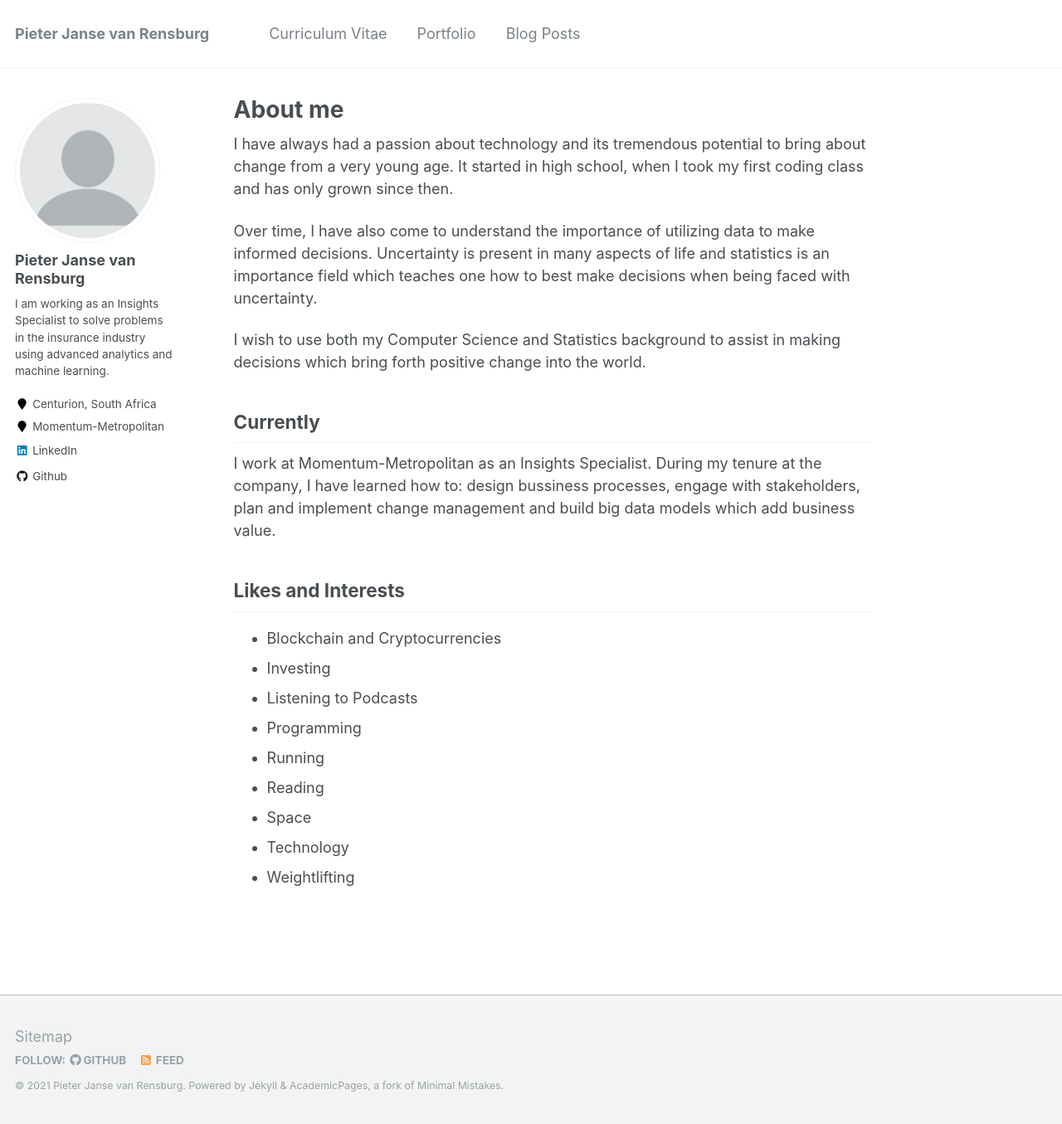
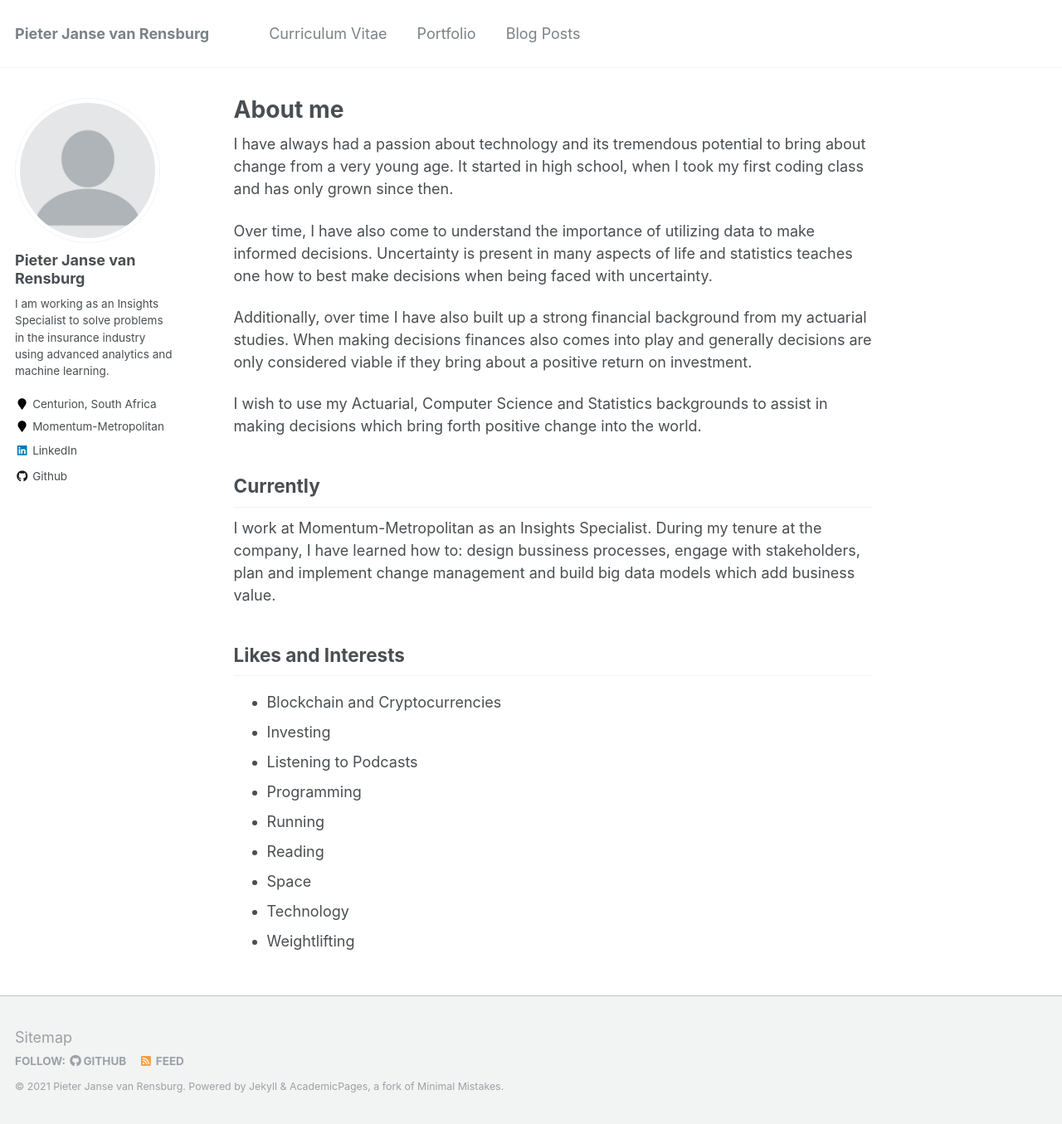
Before and after one commit to Pieter07/my-website, a Jekyll site: the page built from _pages/about.md, in a window 1280 px wide and 1355 px high. Shown: the whole window at 83% size. Built offline with Jekyll 4.4.1, drawn with Linux system fonts in a browser that asks for light colours.

Commit message:
Updated about me markdown file.

```diff
--- a/_pages/about.md
+++ b/_pages/about.md
@@ -10,9 +10,11 @@ redirect_from:
 
 I have always had a passion about technology and its tremendous potential to bring about change from a very young age. It started in  high school, when I took my first coding class and has only grown since then.
 
-Over time, I have also come to understand the importance of utilizing data to make informed decisions. Uncertainty is present in many aspects of life and statistics is an importance field which teaches one how to best make decisions when being faced with uncertainty.
+Over time, I have also come to understand the importance of utilizing data to make informed decisions. Uncertainty is present in many aspects of life and statistics teaches one how to best make decisions when being faced with uncertainty.
 
-I wish to use both my Computer Science and Statistics background to assist in making decisions which bring forth positive change into the world.
+Additionally, over time I have also built up a strong financial background from my actuarial studies. When making decisions finances also comes into play and generally decisions are only considered viable if they bring about a positive return on investment.
+
+I wish to use my Actuarial, Computer Science and Statistics backgrounds to assist in making decisions which bring forth positive change into the world.
 
 ## Currently
 
```
